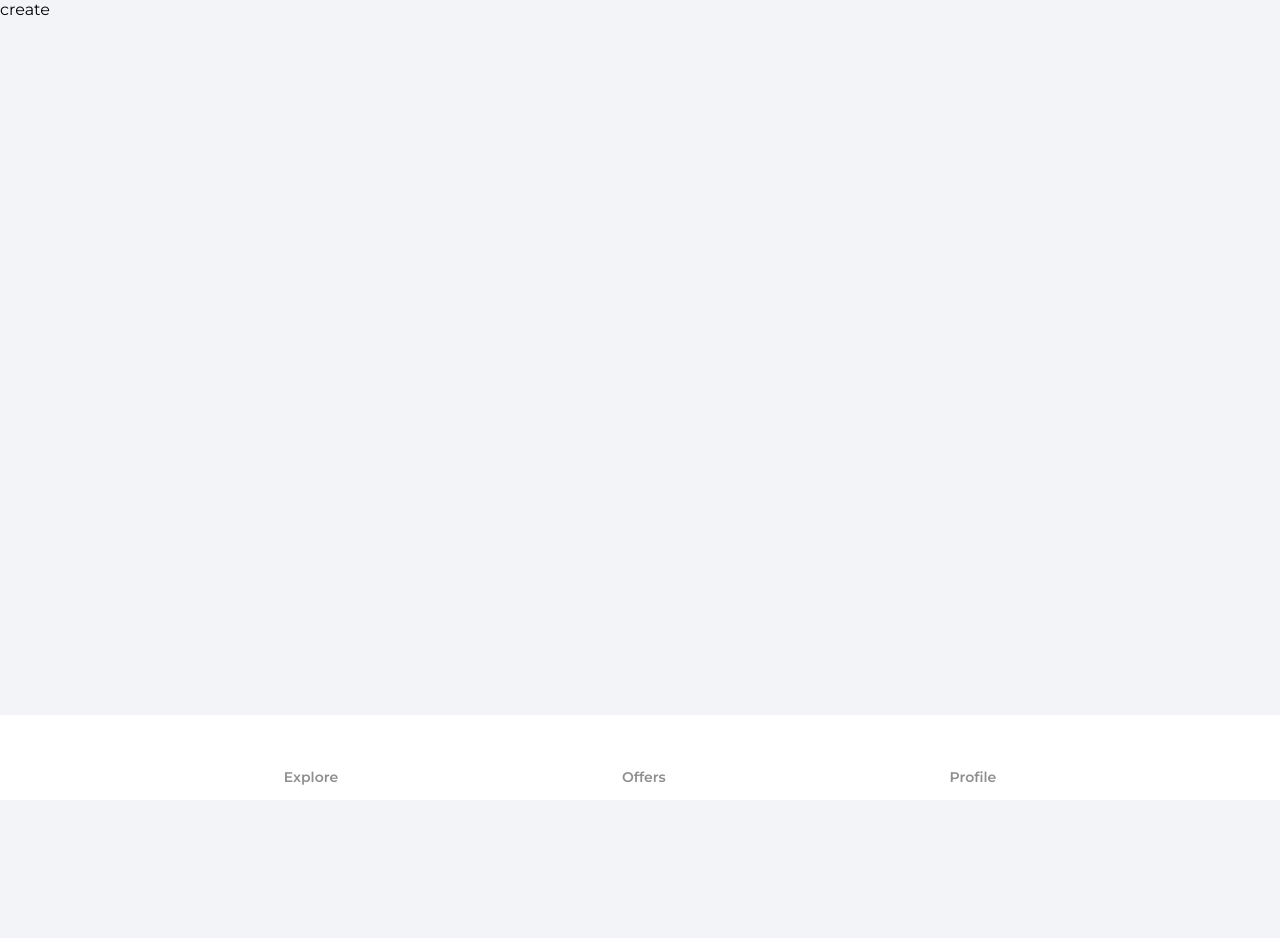
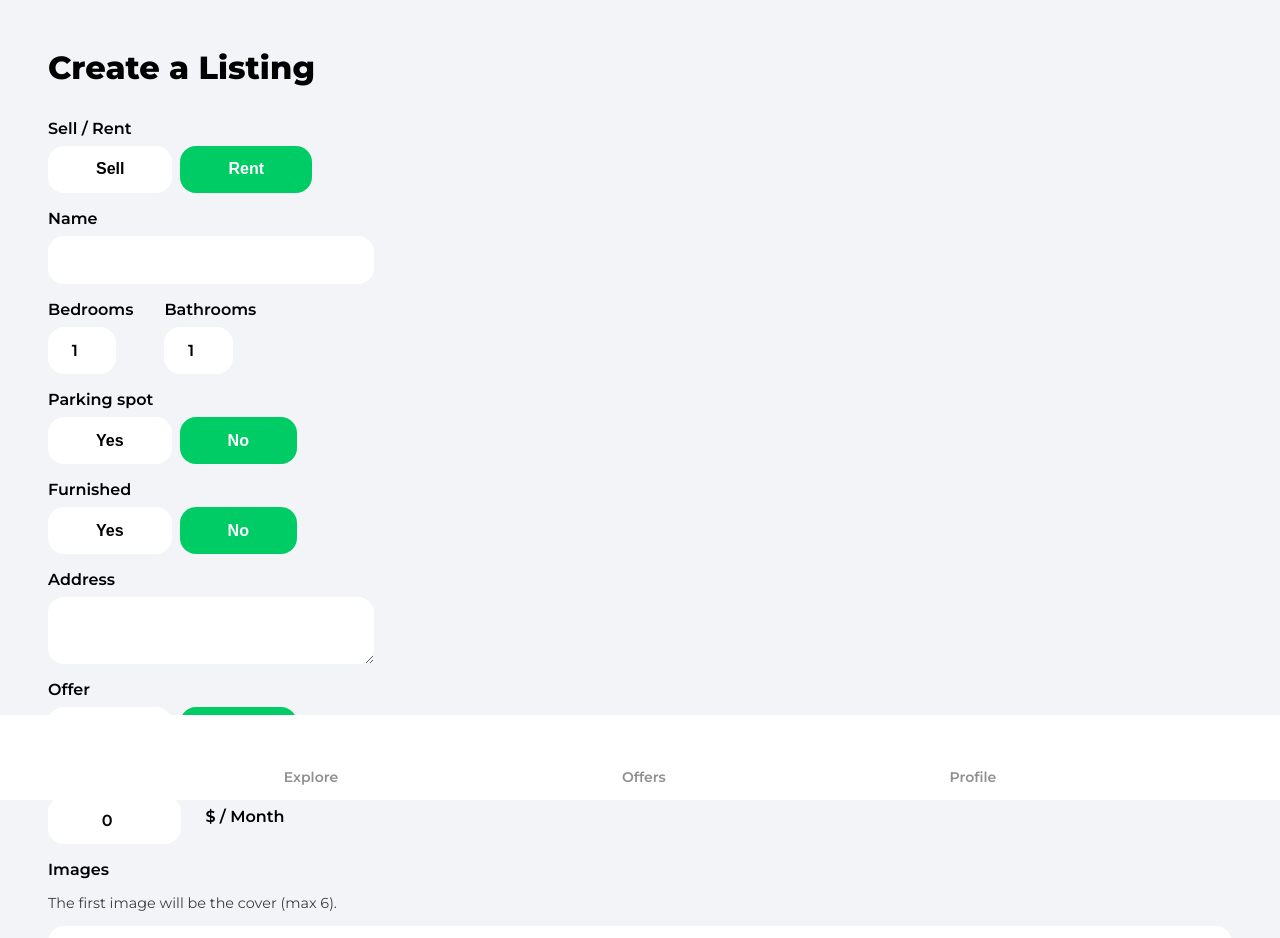
Before and after one commit to baldrick615/house-marketplace, a React (Create React App) app: page /create-listing in a window 1280 px wide. Shown: the top 938 px of the page. Before the commit the page ends 800 px from the top, so only its background shows below. Built offline with nearby package versions, Linux system fonts and the light colour scheme; no server answers; sample sign-in values are in the browser's storage; some icons are missing.

Commit message:
build create-listing form

```diff
--- a/src/pages/CreateListing.jsx
+++ b/src/pages/CreateListing.jsx
@@ -25,10 +25,40 @@
   })
 
 
-
+  const {type, name, bedrooms, bathrooms, parking, furnished, address, offer, regularPrice, discountedPrice, images, latitude, longitude} = formData
   const auth = getAuth()
   const navigate = useNavigate()
   const isMounted = useRef(true)
+  const onSubmit = (e) => {
+    e.preventDefault()
+    console.log(formData)
+  }
+
+  const onMutate = (e) => {
+    let boolean = null
+    if (e.target.value === 'true'){
+      boolean = true
+    }
+    if (e.target.value === 'false') {
+      boolean = false
+    }
+    //Files
+    if (e.target.files){
+      setFormData((prevState) => ({
+        ...prevState,
+        images: e.target.files
+      }))
+    }
+    //Text / Boolean / Nums
+    if (!e.target.files) {
+      setFormData((prevState) => ({
+        ...prevState,
+        [e.target.id]: boolean ?? e.target.value,
+
+      }))
+    }
+
+  }
 
   useEffect(() => {
     if (isMounted) {
@@ -50,7 +80,220 @@
     return <Spinner />
   }
   return (
-    <div>create</div>
+    <div className='profile'>
+      <header>
+        <p className="pageHeader">Create a Listing</p>
+      </header>
+      <main>
+        <form onSubmit={onSubmit}>
+          <label className='formLabel'>Sell / Rent</label>
+          <div className="formButtons">
+            <button type='button' className={type === 'sale' ? 'formButtonActive' : 'formButton'}
+            id='type'
+            value='sale'
+            onClick={onMutate}>
+              Sell
+            </button>
+            <button type='button' className={type === 'rent' ? 'formButtonActive' : 'formButton'}
+                    id='type'
+                    value='rent'
+                    onClick={onMutate}>
+              Rent
+            </button>
+          </div>
+          <label className='formLabel'>Name</label>
+          <input className='formInputName'
+                 type="text"
+                 id='name'
+                 value={name}
+                 onChange={onMutate}
+                 maxLength='32'
+                 minLength='10'
+                 required
+          />
+          <div className="formRooms flex">
+            <div>
+              <label className='formLabel'>Bedrooms</label>
+              <input className='formInputSmall'
+                   type="number"
+                   id='bedrooms'
+                   value={bedrooms}
+                   onChange={onMutate}
+                   max='20'
+                   min='1'
+                   required
+            />
+          </div>
+            <div>
+              <label className='formLabel'>Bathrooms</label>
+              <input className='formInputSmall'
+                     type="number"
+                     id='bathrooms'
+                     value={bathrooms}
+                     onChange={onMutate}
+                     max='20'
+                     min='1'
+                     required
+              />
+            </div>
+          </div>
+
+
+
+        <label className='formLabel'>Parking spot</label>
+        <div className="formButtons">
+          <button
+            className={parking ? 'formButtonActive' : 'formButton'}
+            type='button'
+            id='parking'
+            value={true}
+            onClick={onMutate}
+            min='1'
+            max='50'>
+            Yes
+          </button>
+          <button
+            className={!parking && parking !== null ? 'formButtonActive' : 'formButton'}
+            type='button'
+            id='parking'
+            value={false}
+            onClick={onMutate}
+          >
+            No
+          </button>
+        </div>
+        <label className="formLabel">Furnished</label>
+        <div className="formButtons">
+          <button
+            className={furnished ? 'formButtonActive' : 'formButton'}
+            type='button'
+            id='furnished'
+            value={true}
+            onClick={onMutate}
+          >
+            Yes
+          </button>
+          <button
+            className={
+              !furnished && furnished !== null
+                ? 'formButtonActive'
+                : 'formButton'
+            }
+            type='button'
+            id='furnished'
+            value={false}
+            onClick={onMutate}
+          >
+            No
+          </button>
+        </div>
+        <label className="formLabel">Address</label>
+        <textarea id="address"
+                  className="formInputAddress"
+                  value={address}
+                  onChange={onMutate}
+                  required
+        />
+        {!geolocationEnabled && (
+          <div className='formLatLng flex'>
+            <div>
+              <label className="formLabel">Latitude</label>
+              <input type="number"
+                     className="formInputSmall"
+                      id='latitude'
+                     value={latitude}
+                     onChange={onMutate}
+                     required
+              />
+            </div>
+            <div>
+              <label className="formLabel">Longitude</label>
+              <input type="number"
+                     className="formInputSmall"
+                     id='longitude'
+                     value={longitude}
+                     onChange={onMutate}
+                     required
+              />
+            </div>
+          </div>
+        )}
+        <label className='formLabel'>Offer</label>
+        <div className='formButtons'>
+          <button
+            className={offer ? 'formButtonActive' : 'formButton'}
+            type='button'
+            id='offer'
+            value={true}
+            onClick={onMutate}
+          >
+            Yes
+          </button>
+          <button
+            className={
+              !offer && offer !== null ? 'formButtonActive' : 'formButton'
+            }
+            type='button'
+            id='offer'
+            value={false}
+            onClick={onMutate}
+          >
+            No
+          </button>
+        </div>
+
+        <label className='formLabel'>Regular Price</label>
+        <div className='formPriceDiv'>
+          <input
+            className='formInputSmall'
+            type='number'
+            id='regularPrice'
+            value={regularPrice}
+            onChange={onMutate}
+            min='50'
+            max='750000000'
+            required
+          />
+          {type === 'rent' && <p className='formPriceText'>$ / Month</p>}
+        </div>
+
+        {offer && (
+          <>
+            <label className='formLabel'>Discounted Price</label>
+            <input
+              className='formInputSmall'
+              type='number'
+              id='discountedPrice'
+              value={discountedPrice}
+              onChange={onMutate}
+              min='50'
+              max='750000000'
+              required={offer}
+            />
+          </>
+        )}
+
+        <label className='formLabel'>Images</label>
+        <p className='imagesInfo'>
+          The first image will be the cover (max 6).
+        </p>
+        <input
+          className='formInputFile'
+          type='file'
+          id='images'
+          onChange={onMutate}
+          max='6'
+          accept='.jpg,.png,.jpeg'
+          multiple
+          required
+        />
+        <button type='submit' className='primaryButton createListingButton'>
+          Create Listing
+        </button>
+        </form>
+      </main>
+
+    </div>
   );
 }
 
```
